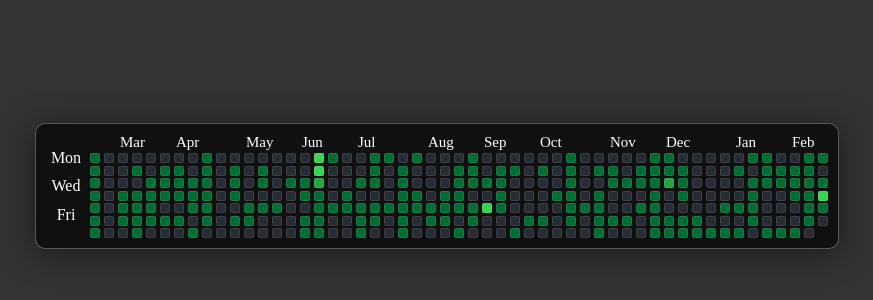
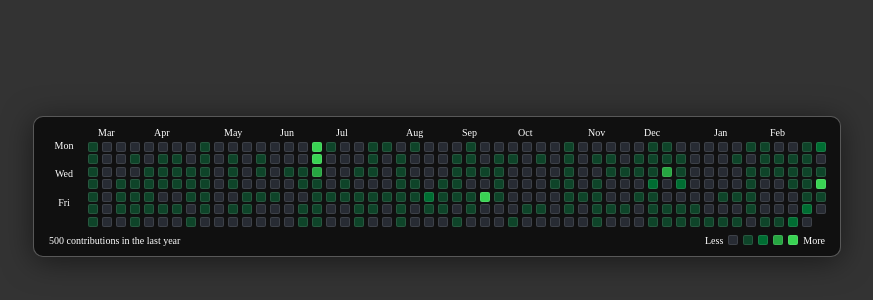
Before and after one commit to jcharo1/react-github-activity-calendar, a React (Create React App) app in the folder github-heatmap/: page / in a window 1280 px wide. Shown: the part 214-514 px from the top of the page, without its empty margins (203-1076 px from the left). Built offline with nearby package versions, Linux system fonts and the light colour scheme.

Commit message:
added last row with content

```diff
--- a/github-heatmap/src/Graph.js
+++ b/github-heatmap/src/Graph.js
@@ -2120,14 +2120,15 @@ const testData = [
     __typename: "ContributionCalendarWeek",
   },
 ];
-console.log(testData.length);
+
 export default function Graph() {
   const calenderWeeks = testData.map((week) => {
     let displayMonth;
+
     const weekDays = week.contributionDays.map((day) => {
       const dayCount = day.contributionCount;
       const dayDate = new Date(day.date);
-      //   console.log(dayDate);
+
       const formattedYear = dayDate.getFullYear();
       const formattedDay = dayDate.getDate();
       const formattedDayName = dayDate.getDay();
@@ -2135,8 +2136,6 @@ export default function Graph() {
 
       if (isFirstOfMonth(formattedDay)) {
         displayMonth = months[month];
-
-        // console.log(displayMonth);
       }
       let bgOutline;
       let bgColorClass = getColor(dayCount);
@@ -2147,7 +2146,8 @@ export default function Graph() {
         <div className={`calender-day ${bgColorClass} ${bgOutline}`}>
           <div class="calender-day__text-container">
             <div class="calender-day__text">
-              {dayCount}&#160;contributions on {DayName[formattedDayName]},
+              {dayCount}&#160;contributions on {DayName[formattedDayName]}
+              ,&#160;
               {months[month]} {formattedDay}, {formattedYear}
             </div>
           </div>
@@ -2174,6 +2174,19 @@ export default function Graph() {
         {/* <div className="calender-week__month">test</div> */}
 
         {calenderWeeks}
+        <div className="bottom-row">
+          <span>500 contributions in the last year</span>
+
+          <div className="example-container">
+            <span> Less </span>
+            <div className={`calender-day bg-day example-size `}></div>
+            <div className={`calender-day bg-day--L1 example-size `}></div>
+            <div className={`calender-day bg-day--L2 example-size `}></div>
+            <div className={`calender-day bg-day--L3 example-size `}></div>
+            <div className={`calender-day bg-day--L4 example-size `}></div>
+            <span> More </span>
+          </div>
+        </div>
       </div>
     </div>
   );
--- a/github-heatmap/src/Graph.scss
+++ b/github-heatmap/src/Graph.scss
@@ -98,10 +98,10 @@ html {
 
 
     display: grid;
-    grid-template-rows: [first-row-start]min-content [first-row-end second-row-start] min-content [second-row-end];
+    grid-template-rows: [first-row-start]min-content [first-row-end second-row-start] min-content [second-row-end last-row-start] 1fr[last-row-end];
     grid-template-columns: [first-col-start]4rem[first-col-end calender-start] repeat(53, 1rem) [calender-end];
     column-gap: 4px;
-    row-gap: 2px;
+    row-gap: 4px;
     border-radius: 1rem;
 
     padding: 1rem 1rem 1rem 1rem;
@@ -109,9 +109,13 @@ html {
 
 
     @media only screen and (max-width: $bp-small) {
-        grid-template-columns: [first-col-start]4rem[first-col-end calender-start] repeat(53, 1rem) [calender-end];
-        column-gap: 4px;
+        // grid-template-columns: [first-col-start]4rem[first-col-end calender-start] repeat(53, 1rem) [calender-end];
+        // column-gap: 4px;
+        overflow: hidden;
+        overflow-x: scroll;
 
+
+        // grid-template-columns: [first-col-start]4rem[first-col-end] repeat(auto-fill, 1rem);
     }
 
 
@@ -142,8 +146,8 @@ html {
     align-items: center;
 
     &__name {
-        transform: translateY(-50%);
-        font-size: 1.6rem;
+        transform: translateY(-90%);
+        font-size: 1rem;
         color: white;
         // background-color: red;
     }
@@ -173,23 +177,19 @@ html {
 
     &__month {
 
-        margin-left: 3rem;
+        margin-left: 1rem;
 
         color: white;
         // width: 8rem;
         grid-column: span 1;
         grid-row: 1 / span 1;
-        font-size: 1.5rem;
+        font-size: 1rem;
         display: grid;
         grid-template-columns: 4.5rem;
         column-gap: 10px;
 
 
 
-        // display: flex;
-        // flex-direction: column;
-        // justify-content: space-between;
-        // align-items: center;
 
     }
 
@@ -295,3 +295,30 @@ div.remove-outline {
     // }
 
 }
+
+
+.bottom-row {
+
+    grid-row: -1;
+    grid-column: 1 /span end;
+    display: flex;
+    flex-direction: row;
+    justify-content: space-between;
+    color: white;
+    padding: 0px 5px;
+    padding-top: 4px;
+    // background-color: red;
+}
+
+
+.example-size {
+    width: 10px;
+    height: 10px;
+}
+
+.example-container {
+    display: flex;
+    justify-content: space-evenly;
+    gap: 5px;
+    align-items: center;
+}
--- a/github-heatmap/src/functions.js
+++ b/github-heatmap/src/functions.js
@@ -1,7 +1,9 @@
 export function getColor(count) {
   if (count <= 0) {
     return "bg-day";
-  } else if (count > 0 && count < 9) {
+  } else if (count > 0 && count < 6) {
+    return "bg-day--L1";
+  } else if (count < 9) {
     return "bg-day--L2";
   } else if (count < 14) {
     return "bg-day--L3";
```
